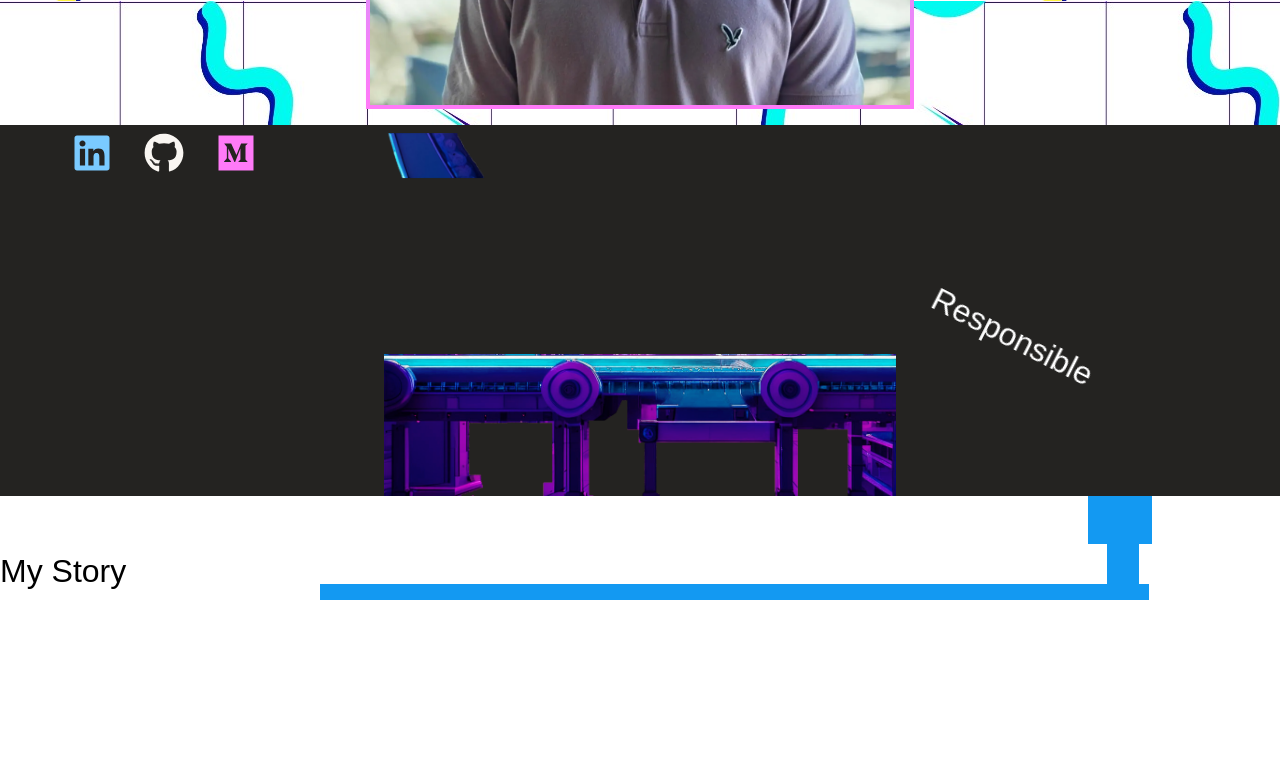
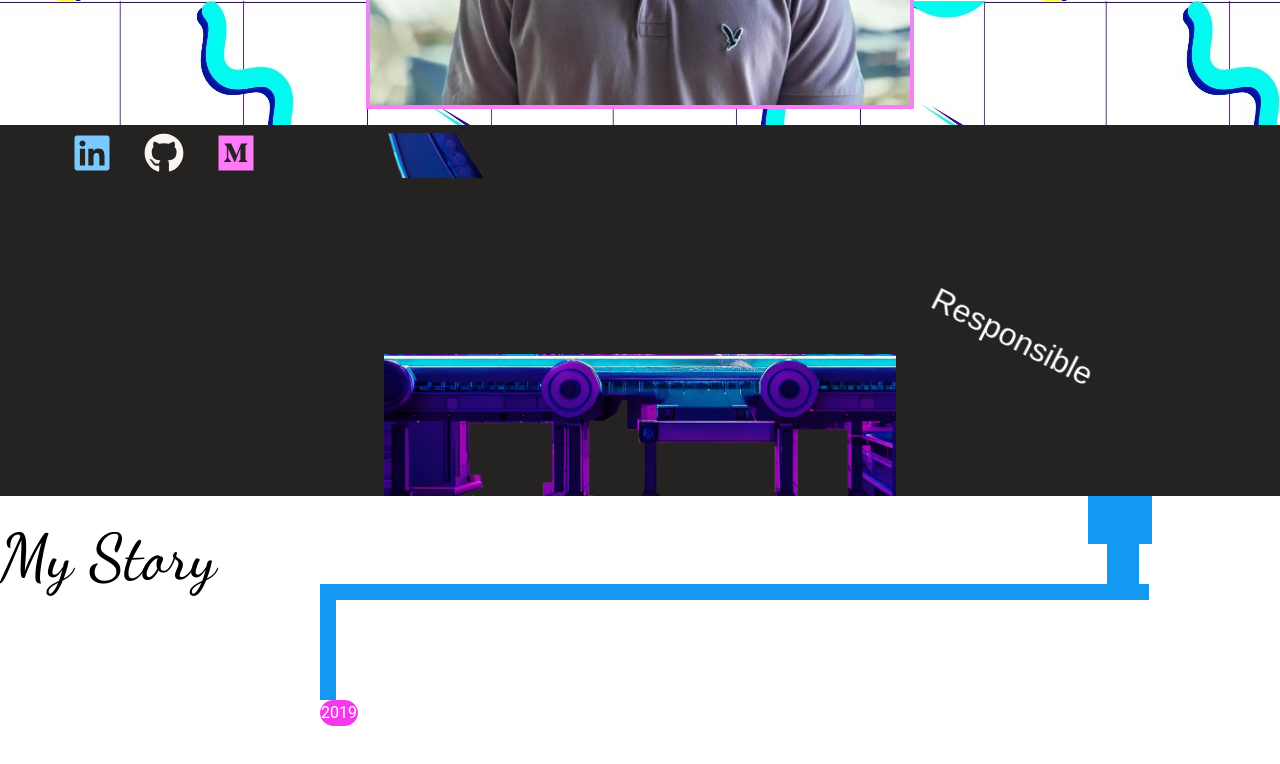
Before and after one commit to lukesngr/sangaworld, a Next.js app: page /home in a window 1280 px wide. Shown: the part 619-1383 px from the top of the page. Built offline with nearby package versions, Linux system fonts and the light colour scheme.

Commit message:
Looking good

```diff
--- a/src/components/home/MyStory.js
+++ b/src/components/home/MyStory.js
@@ -11,8 +11,7 @@ export default function MyStory() {
         </div>
         <div className='dotPointsContainer'>
             <div className='dotPointsMargin'></div>
-            <div className='time'></div>
-
+            <div className='time'>2019</div>
         </div>
     </div></>
 }
--- a/src/styles/mystory.scss
+++ b/src/styles/mystory.scss
@@ -30,26 +30,39 @@
 
 .dotPointsContainer {
     margin-left: 25%;
+    height: 100%;
 }
 
 .dotPointsMargin {
     background-color: theme.$focused-blue-color;
     width: 1em;
+    height: 20%;
 }
 
+@import url('https://fonts.googleapis.com/css2?family=Dancing+Script:wght@400..700&display=swap');
+
 .myStoryHeading {
-    font-family: 'Dancing Script', sans-serif;
-    font-size: 2em;
+    font-family: 'Dancing Script', cursive;
+    font-size: 4em;
     color: black;
     position: absolute;
 }
 
+.time {
+    font-family: 'Roboto', sans-serif;
+    color: white;
+    background-color: theme.$focused-pink-color;
+    border-radius: 25px;
+    border: 1px solid theme.$focused-pink-color;
+    width: fit-content;
+}
+
 @keyframes moveInWithScroll {
     0% {
-        transform: translate(0vh, -4vh);
+        transform: translate(0vh, -8vh);
     }
     100% {
-        transform: translate(31vh, -4vh);
+        transform: translate(31vh, -8vh);
     }
 }
 
```
